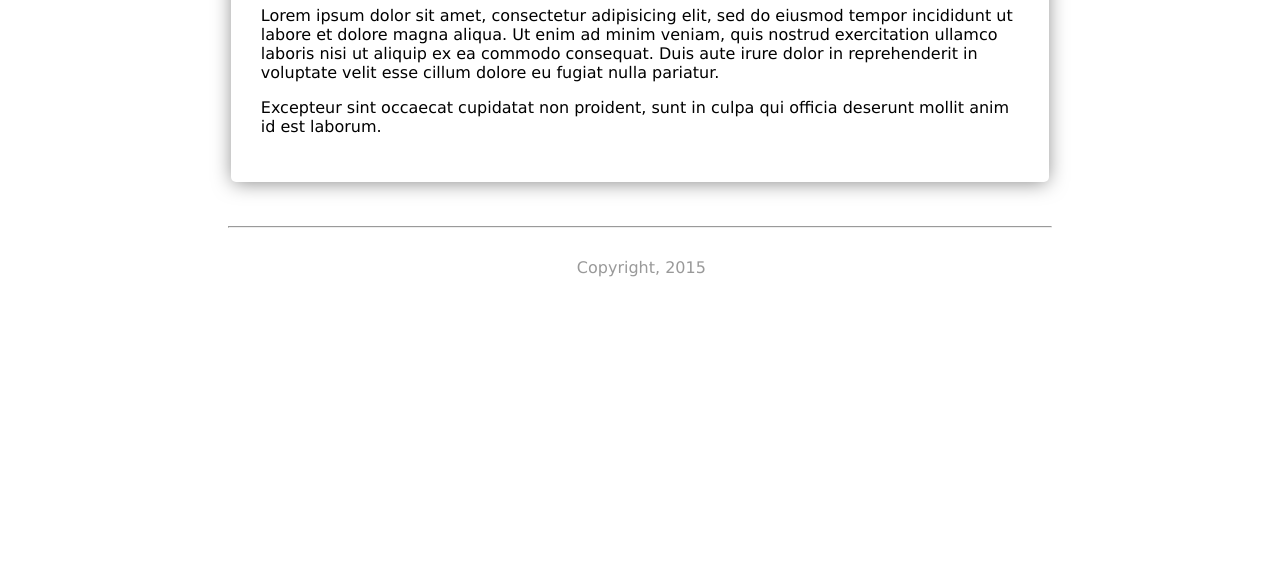
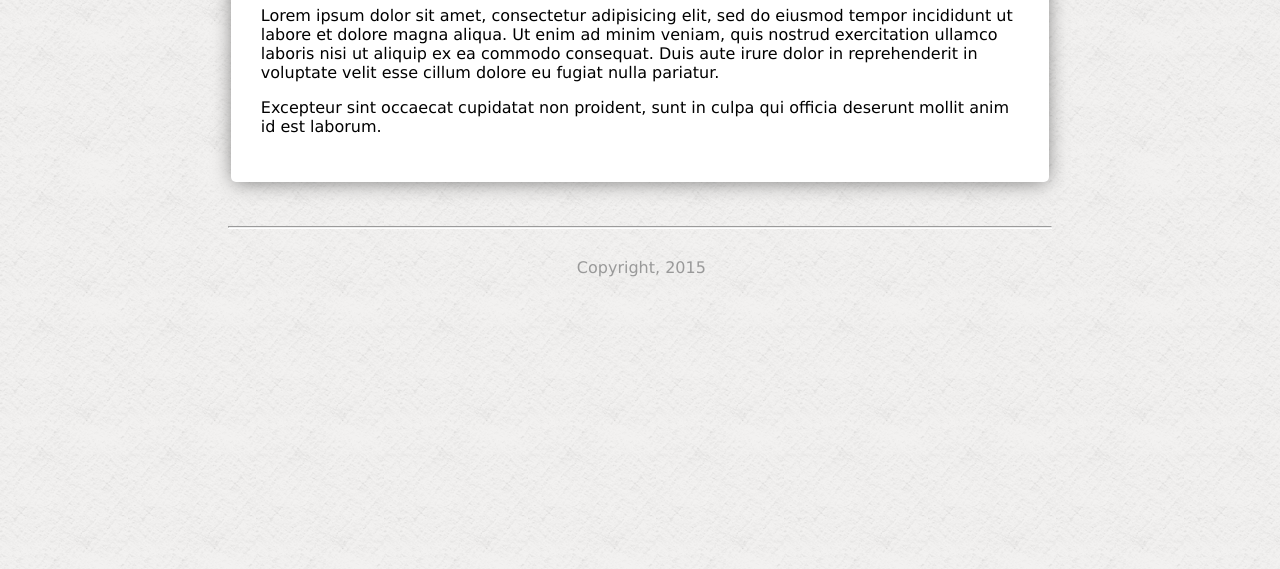
Before and after one commit to stevegutterman/fewd, a plain HTML site: page Acme.html in a window 1280 px wide. Shown: the part 231-800 px from the top of the page. Drawn offline with Linux system fonts and the light colour scheme.

Commit message:
Tweaking again

```diff
--- a/Acme.html
+++ b/Acme.html
@@ -57,7 +57,7 @@ a {
 }
 
 body {
-  background: img src="Images/background.png";
+  background: url("Images/background.png");
 }
 
 hr {
```
